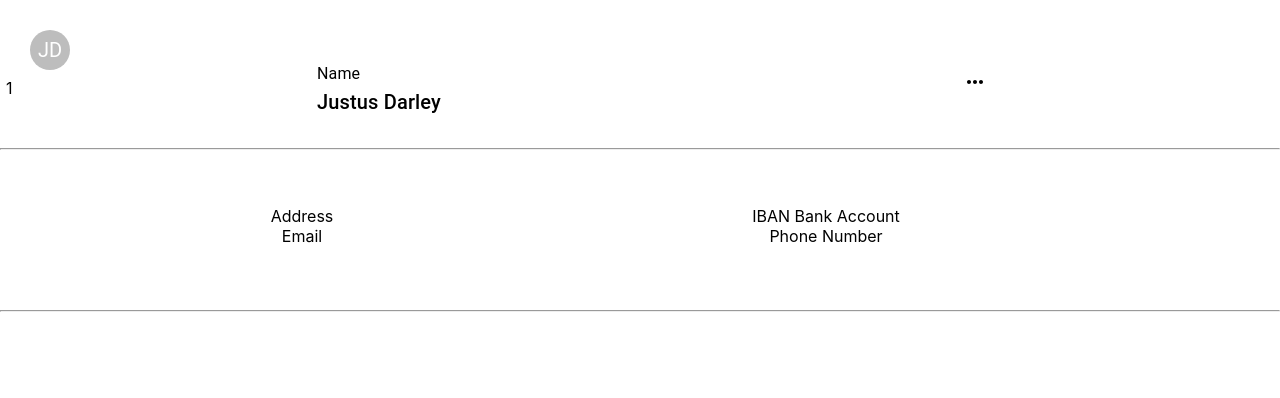
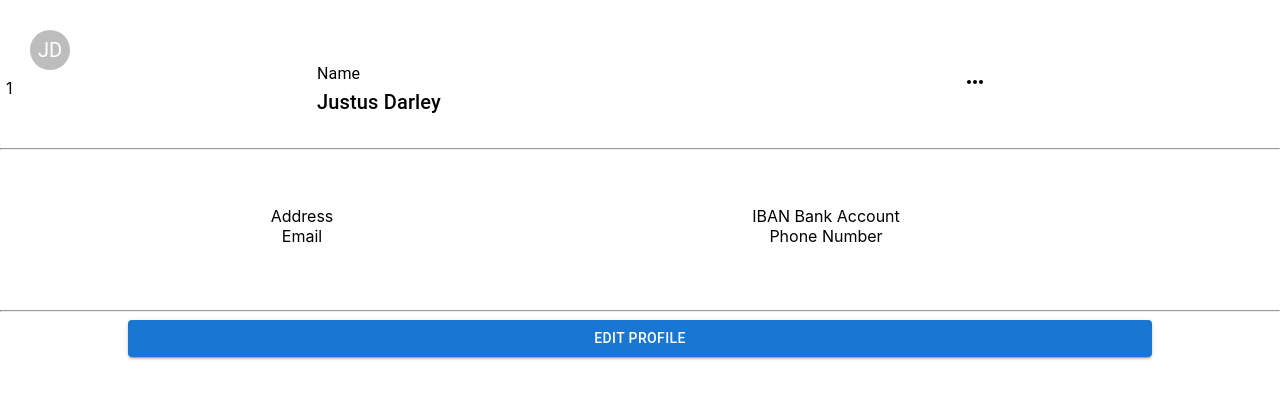
Before and after one commit to jokatty/daccs, a React (Create React App) app: page / in a window 1280 px wide. Shown: the top 398 px of the page. Built offline with nearby package versions, Linux system fonts and the light colour scheme.

Commit message:
add edit profile button

```diff
--- a/src/App.js
+++ b/src/App.js
@@ -3,12 +3,14 @@ import './App.css';
 import React from 'react';
 import UserName from './components/UserName';
 import UserDetails from './components/UserDetails';
+import EditProfile from './components/EditProfile';
 
 function App() {
   return (
     <>
       <UserName />
       <UserDetails />
+      <EditProfile />
     </>
   );
 }
--- /dev/null
+++ b/src/components/EditProfile.css
@@ -0,0 +1,4 @@
+.editProfileBtn {
+  width: 80%;
+  margin: auto;
+}
--- /dev/null
+++ b/src/components/EditProfile.jsx
@@ -0,0 +1,11 @@
+import React from 'react';
+import { Button } from '@mui/material';
+import './EditProfile.css';
+
+export default function EditProfile() {
+  return (
+    <div className="editProfileBtn">
+      <Button variant="contained" fullWidth>Edit Profile</Button>
+    </div>
+  );
+}
```
